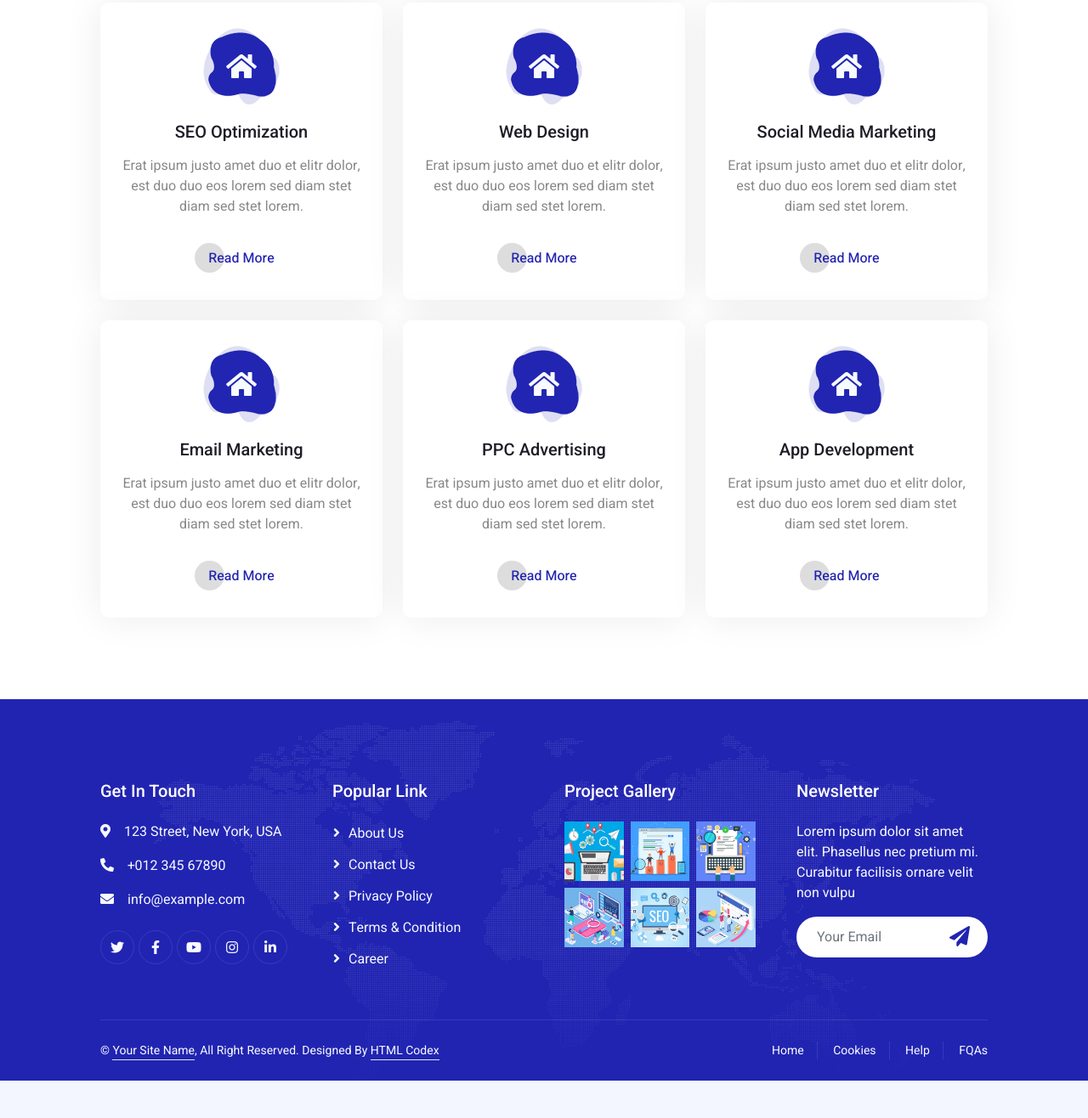
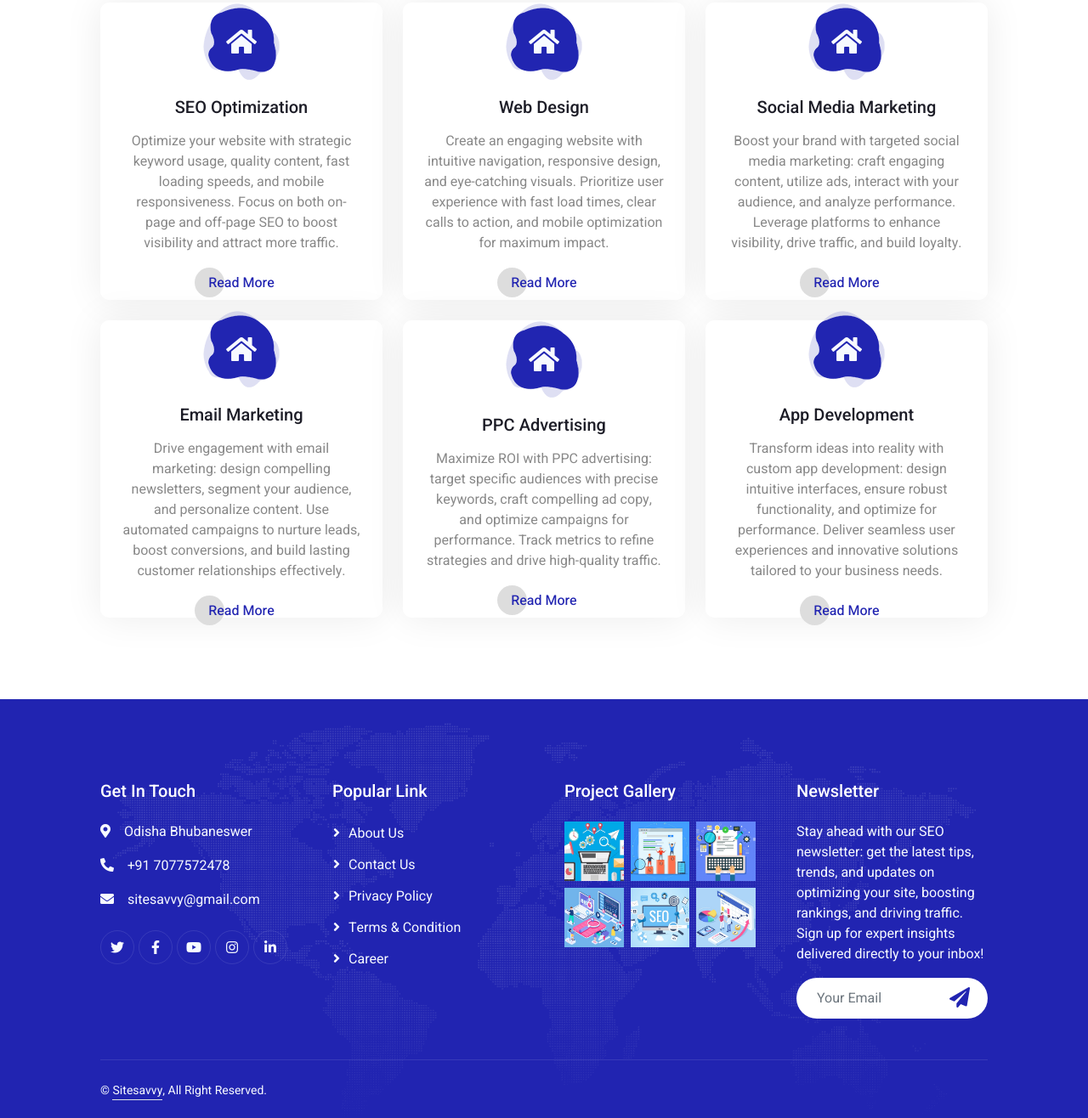
Before and after one commit to Farid04410/SEO, a plain HTML site: page service.html in a window 1280 px wide. Shown: the part 724-2040 px from the top of the page at 85% size. Before the commit the page ends 1996 px from the top, so only its background shows below. Drawn offline with nearby package versions, Linux system fonts and the light colour scheme.

Commit message:
Update service.html

```diff
--- a/service.html
+++ b/service.html
@@ -128,7 +128,7 @@
                                 <i class="fa fa-home fa-2x"></i>
                             </div>
                             <h5 class="mb-3">SEO Optimization</h5>
-                            <p>Erat ipsum justo amet duo et elitr dolor, est duo duo eos lorem sed diam stet diam sed stet lorem.</p>
+                            <p>Optimize your website with strategic keyword usage, quality content, fast loading speeds, and mobile responsiveness. Focus on both on-page and off-page SEO to boost visibility and attract more traffic.</p>
                             <a class="btn px-3 mt-auto mx-auto" href="">Read More</a>
                         </div>
                     </div>
@@ -138,7 +138,7 @@
                                 <i class="fa fa-home fa-2x"></i>
                             </div>
                             <h5 class="mb-3">Web Design</h5>
-                            <p>Erat ipsum justo amet duo et elitr dolor, est duo duo eos lorem sed diam stet diam sed stet lorem.</p>
+                            <p>Create an engaging website with intuitive navigation, responsive design, and eye-catching visuals. Prioritize user experience with fast load times, clear calls to action, and mobile optimization for maximum impact.</p>
                             <a class="btn px-3 mt-auto mx-auto" href="">Read More</a>
                         </div>
                     </div>
@@ -148,7 +148,7 @@
                                 <i class="fa fa-home fa-2x"></i>
                             </div>
                             <h5 class="mb-3">Social Media Marketing</h5>
-                            <p>Erat ipsum justo amet duo et elitr dolor, est duo duo eos lorem sed diam stet diam sed stet lorem.</p>
+                            <p>Boost your brand with targeted social media marketing: craft engaging content, utilize ads, interact with your audience, and analyze performance. Leverage platforms to enhance visibility, drive traffic, and build loyalty.</p>
                             <a class="btn px-3 mt-auto mx-auto" href="">Read More</a>
                         </div>
                     </div>
@@ -158,7 +158,7 @@
                                 <i class="fa fa-home fa-2x"></i>
                             </div>
                             <h5 class="mb-3">Email Marketing</h5>
-                            <p>Erat ipsum justo amet duo et elitr dolor, est duo duo eos lorem sed diam stet diam sed stet lorem.</p>
+                            <p>Drive engagement with email marketing: design compelling newsletters, segment your audience, and personalize content. Use automated campaigns to nurture leads, boost conversions, and build lasting customer relationships effectively.</p>
                             <a class="btn px-3 mt-auto mx-auto" href="">Read More</a>
                         </div>
                     </div>
@@ -168,7 +168,7 @@
                                 <i class="fa fa-home fa-2x"></i>
                             </div>
                             <h5 class="mb-3">PPC Advertising</h5>
-                            <p>Erat ipsum justo amet duo et elitr dolor, est duo duo eos lorem sed diam stet diam sed stet lorem.</p>
+                            <p>Maximize ROI with PPC advertising: target specific audiences with precise keywords, craft compelling ad copy, and optimize campaigns for performance. Track metrics to refine strategies and drive high-quality traffic.</p>
                             <a class="btn px-3 mt-auto mx-auto" href="">Read More</a>
                         </div>
                     </div>
@@ -178,7 +178,7 @@
                                 <i class="fa fa-home fa-2x"></i>
                             </div>
                             <h5 class="mb-3">App Development</h5>
-                            <p>Erat ipsum justo amet duo et elitr dolor, est duo duo eos lorem sed diam stet diam sed stet lorem.</p>
+                            <p>Transform ideas into reality with custom app development: design intuitive interfaces, ensure robust functionality, and optimize for performance. Deliver seamless user experiences and innovative solutions tailored to your business needs.</p>
                             <a class="btn px-3 mt-auto mx-auto" href="">Read More</a>
                         </div>
                     </div>
@@ -194,9 +194,9 @@
                 <div class="row g-5">
                     <div class="col-md-6 col-lg-3">
                         <h5 class="text-white mb-4">Get In Touch</h5>
-                        <p><i class="fa fa-map-marker-alt me-3"></i>123 Street, New York, USA</p>
-                        <p><i class="fa fa-phone-alt me-3"></i>+012 345 67890</p>
-                        <p><i class="fa fa-envelope me-3"></i>info@example.com</p>
+                        <p><i class="fa fa-map-marker-alt me-3"></i>Odisha Bhubaneswer</p>
+                        <p><i class="fa fa-phone-alt me-3"></i>+91 7077572478</p>
+                        <p><i class="fa fa-envelope me-3"></i>sitesavvy@gmail.com</p>
                         <div class="d-flex pt-2">
                             <a class="btn btn-outline-light btn-social" href=""><i class="fab fa-twitter"></i></a>
                             <a class="btn btn-outline-light btn-social" href=""><i class="fab fa-facebook-f"></i></a>
@@ -238,7 +238,7 @@
                     </div>
                     <div class="col-md-6 col-lg-3">
                         <h5 class="text-white mb-4">Newsletter</h5>
-                        <p>Lorem ipsum dolor sit amet elit. Phasellus nec pretium mi. Curabitur facilisis ornare velit non vulpu</p>
+                        <p>Stay ahead with our SEO newsletter: get the latest tips, trends, and updates on optimizing your site, boosting rankings, and driving traffic. Sign up for expert insights delivered directly to your inbox!</p>
                         <div class="position-relative w-100 mt-3">
                             <input class="form-control border-0 rounded-pill w-100 ps-4 pe-5" type="text" placeholder="Your Email" style="height: 48px;">
                             <button type="button" class="btn shadow-none position-absolute top-0 end-0 mt-1 me-2"><i class="fa fa-paper-plane text-primary fs-4"></i></button>
@@ -250,10 +250,9 @@
                 <div class="copyright">
                     <div class="row">
                         <div class="col-md-6 text-center text-md-start mb-3 mb-md-0">
-                            &copy; <a class="border-bottom" href="#">Your Site Name</a>, All Right Reserved.
+                            &copy; <a class="border-bottom" href="#">Sitesavvy</a>, All Right Reserved.
 
-							<!--/*** This template is free as long as you keep the footer author’s credit link/attribution link/backlink. If you'd like to use the template without the footer author’s credit link/attribution link/backlink, you can purchase the Credit Removal License from "https://htmlcodex.com/credit-removal". Thank you for your support. ***/-->
-							Designed By <a class="border-bottom" href="https://htmlcodex.com">HTML Codex</a>
+							<!--/***  <a class="border-bottom">FARID KHAN</a>
                         </div>
                         <div class="col-md-6 text-center text-md-end">
                             <div class="footer-menu">
```
